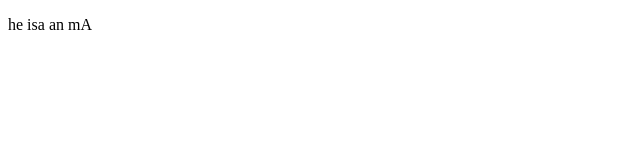
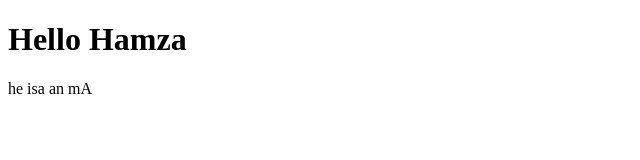
Before and after one commit to HamzaUsman/webproject, a plain HTML site: page site/index.html in a window 1280 px wide. Shown: the whole page, without its empty margins (0-640 px from the left). Drawn offline with Linux system fonts and the light colour scheme.

Commit message:
Small addition

```diff
--- a/site/index.html
+++ b/site/index.html
@@ -4,6 +4,7 @@
 	<title>hello world</title>
 </head>
 <body>
+<h1>Hello Hamza</h1>
    <p>he isa an mA </p>
 </body>
 </html>
```
